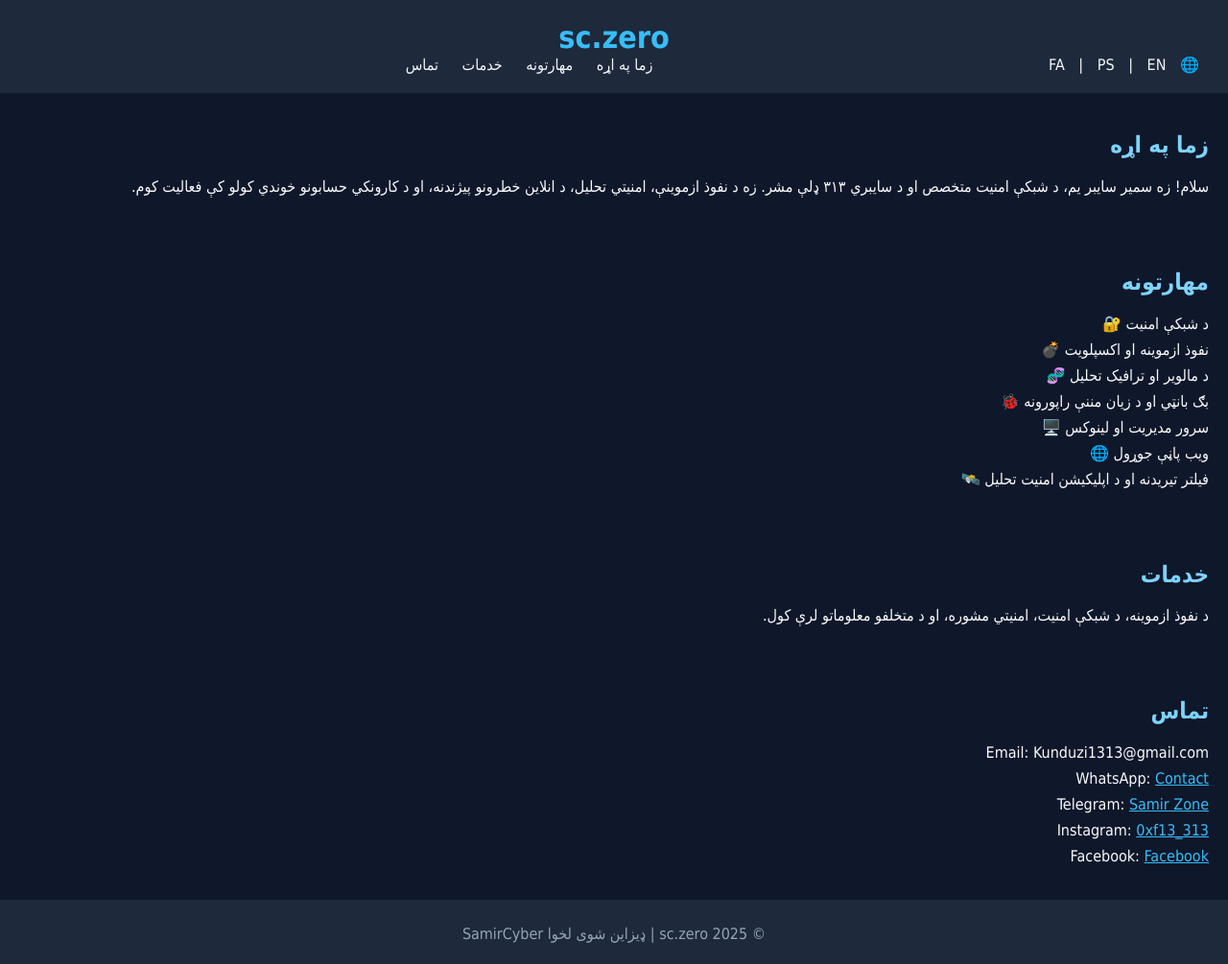
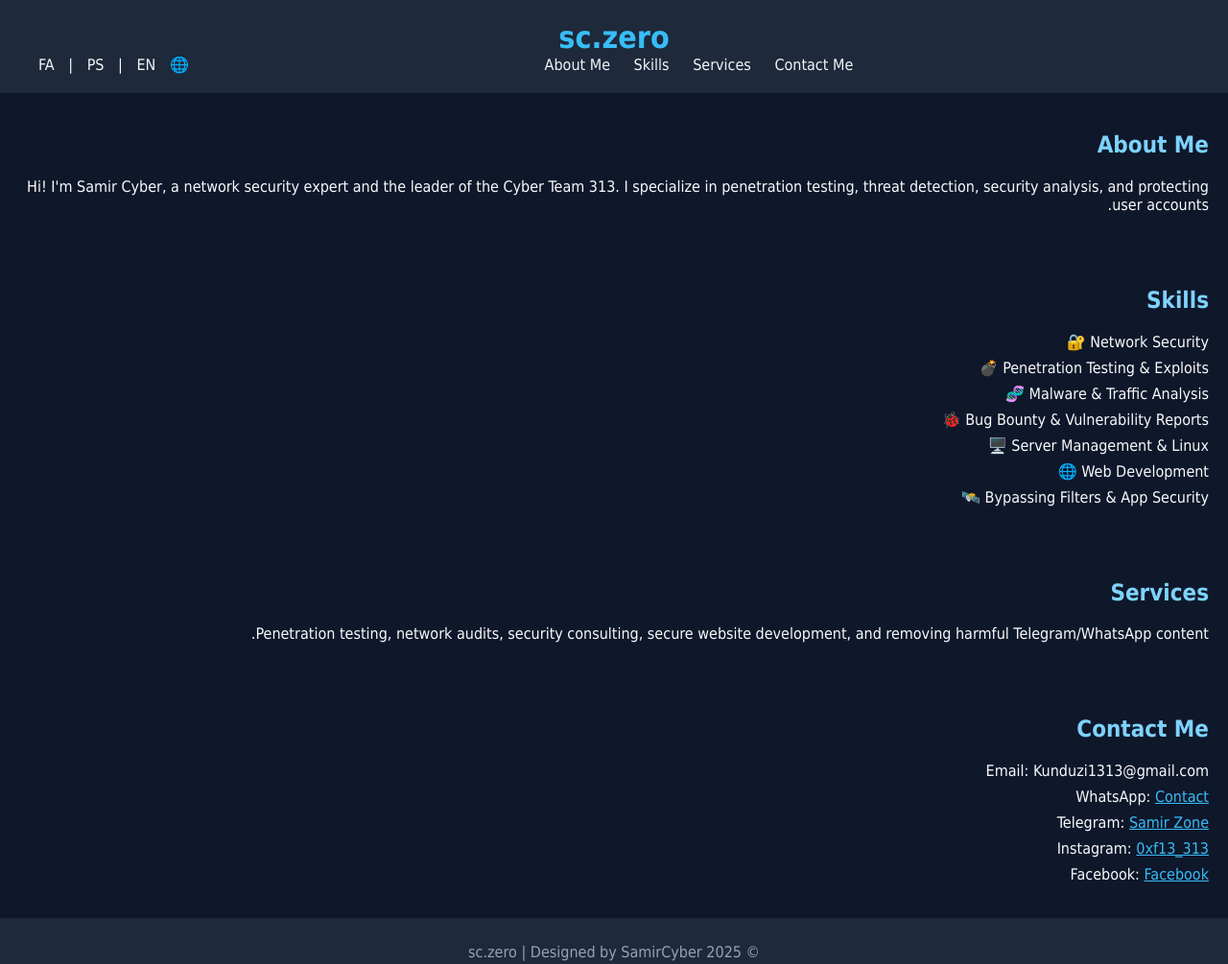
Before and after one commit to EGO-313/sc.sczero, a plain HTML site: page index.html in a window 1280 px wide. Shown: the top 1005 px of the page at 96% size. Drawn offline with Linux system fonts and the light colour scheme.

Commit message:
Add files via upload

```diff
--- a/index.html
+++ b/index.html
@@ -1,19 +1,19 @@
 <!DOCTYPE html>
-<html lang="ps" dir="rtl">
+<html lang="en" dir="ltr">
 <head>
   <meta charset="UTF-8">
-  <title>sc.zero - د شبکې امنیت</title>
+  <title>sc.zero - Network Security</title>
   <link rel="stylesheet" href="../style.css">
 </head>
 <body>
   <header>
     <h1>sc.zero</h1>
     <nav>
-      <a href="#about">زما په اړه</a>
-      <a href="#skills">مهارتونه</a>
-      <a href="#services">خدمات</a>
-      <a href="#contact">تماس</a>
-      <span style="float:right;margin-right:10px;">
+      <a href="#about">About Me</a>
+      <a href="#skills">Skills</a>
+      <a href="#services">Services</a>
+      <a href="#contact">Contact Me</a>
+      <span style="float:left;margin-left:10px;">
         🌐 <a href="../fa/index.html">FA</a> |
         <a href="../ps/index.html">PS</a> |
         <a href="../en/index.html">EN</a>
@@ -22,30 +22,30 @@
   </header>
 
   <section id="about">
-    <h2>زما په اړه</h2>
-    <p>سلام! زه سمیر سایبر یم، د شبکې امنیت متخصص او د سایبري ۳۱۳ ډلې مشر. زه د نفوذ ازموینې، امنیتي تحلیل، د انلاین خطرونو پیژندنه، او د کارونکي حسابونو خوندي کولو کې فعالیت کوم.</p>
+    <h2>About Me</h2>
+    <p>Hi! I'm Samir Cyber, a network security expert and the leader of the Cyber Team 313. I specialize in penetration testing, threat detection, security analysis, and protecting user accounts.</p>
   </section>
 
   <section id="skills">
-    <h2>مهارتونه</h2>
+    <h2>Skills</h2>
     <ul>
-      <li>د شبکې امنیت 🔐</li>
-      <li>نفوذ ازموینه او اکسپلویت 💣</li>
-      <li>د مالویر او ترافیک تحلیل 🧬</li>
-      <li>بګ بانټي او د زیان مننې راپورونه 🐞</li>
-      <li>سرور مدیریت او لینوکس 🖥️</li>
-      <li>ویب پاڼې جوړول 🌐</li>
-      <li>فیلتر تیریدنه او د اپلیکیشن امنیت تحلیل 🛰️</li>
+      <li>Network Security 🔐</li>
+      <li>Penetration Testing & Exploits 💣</li>
+      <li>Malware & Traffic Analysis 🧬</li>
+      <li>Bug Bounty & Vulnerability Reports 🐞</li>
+      <li>Server Management & Linux 🖥️</li>
+      <li>Web Development 🌐</li>
+      <li>Bypassing Filters & App Security 🛰️</li>
     </ul>
   </section>
 
   <section id="services">
-    <h2>خدمات</h2>
-    <p>د نفوذ ازموینه، د شبکې امنیت، امنیتي مشوره، او د متخلفو معلوماتو لرې کول.</p>
+    <h2>Services</h2>
+    <p>Penetration testing, network audits, security consulting, secure website development, and removing harmful Telegram/WhatsApp content.</p>
   </section>
 
   <section id="contact">
-    <h2>تماس</h2>
+    <h2>Contact Me</h2>
     <ul>
       <li>Email: Kunduzi1313@gmail.com</li>
       <li>WhatsApp: <a href="https://wa.me/790154633?text=Hi-samir">Contact</a></li>
@@ -56,7 +56,7 @@
   </section>
 
   <footer>
-    <p>© 2025 sc.zero | ډیزاین شوی لخوا SamirCyber</p>
+    <p>© 2025 sc.zero | Designed by SamirCyber</p>
   </footer>
 </body>
 </html>
```
